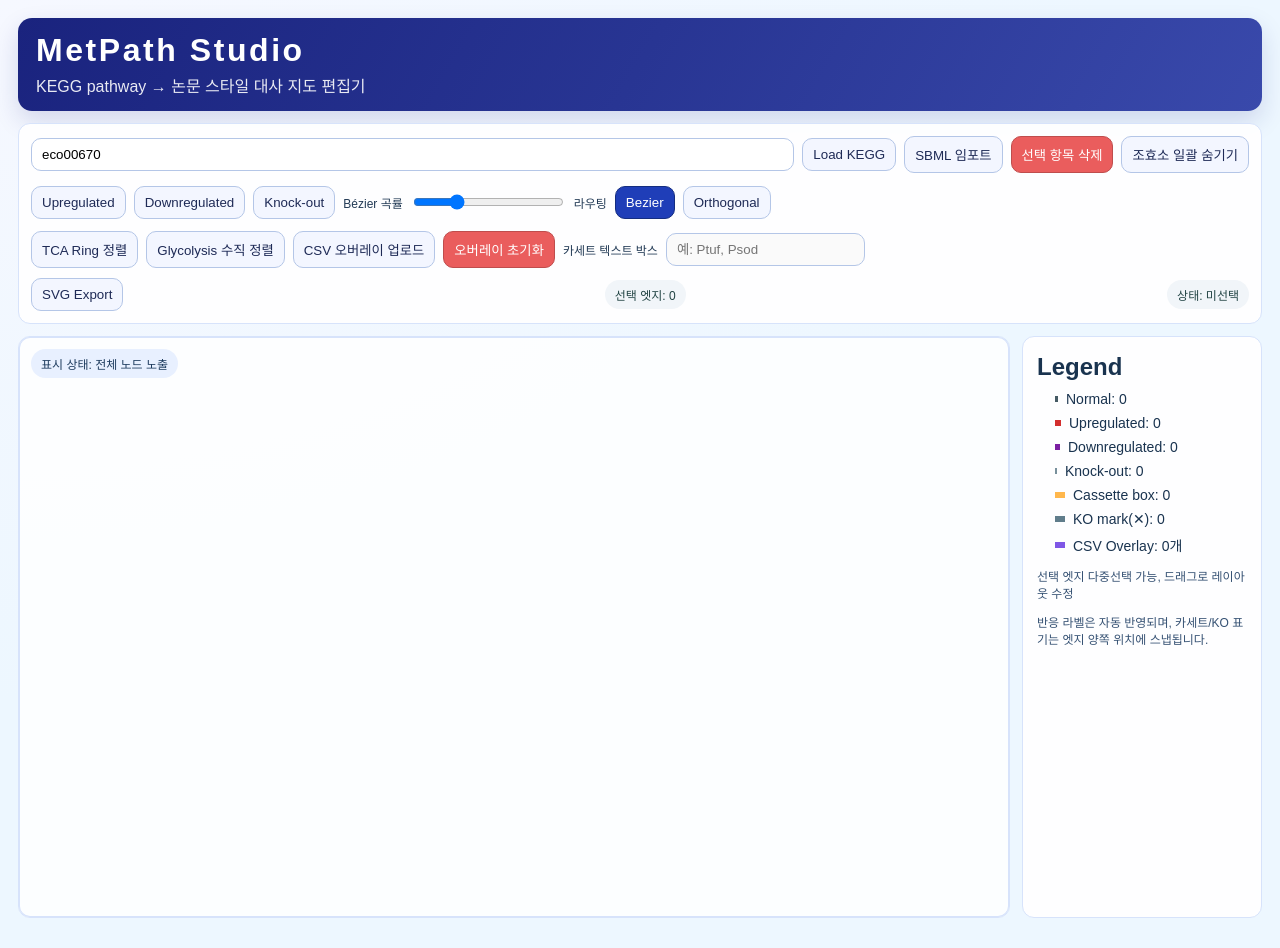
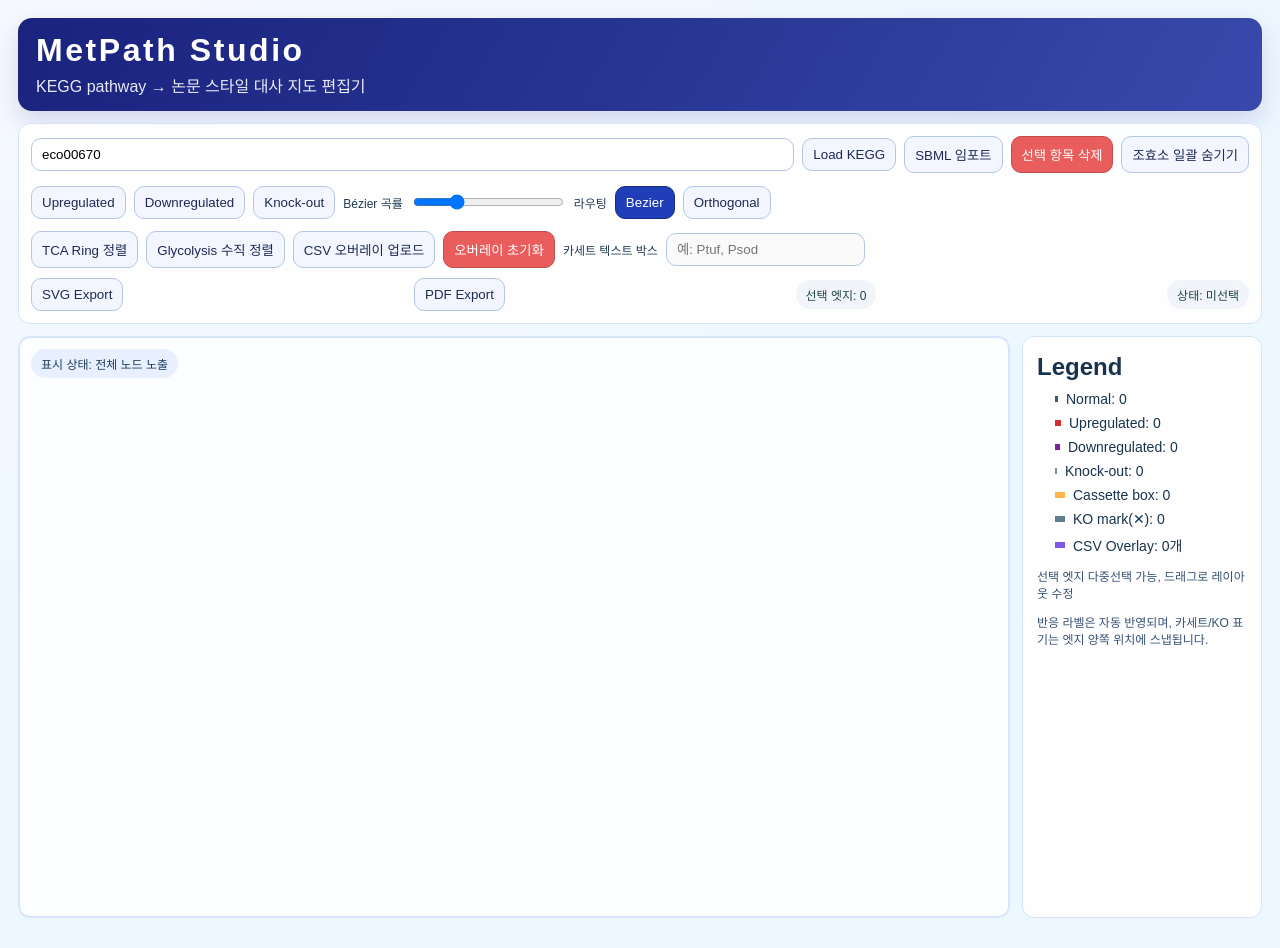
Before and after one commit to jeageon/metpath-studio, a React (Vite) app in the folder frontend/: page / in a window 1280 px wide. Built offline with nearby package versions, Linux system fonts and the light colour scheme.

Commit message:
feat: add pdf export for canvas pathway

```diff
--- a/frontend/package.json
+++ b/frontend/package.json
@@ -10,6 +10,7 @@
   },
   "dependencies": {
     "cytoscape": "^3.30.2",
+    "jspdf": "^2.5.2",
     "react": "^18.3.1",
     "react-dom": "^18.3.1"
   },
--- a/frontend/src/App.tsx
+++ b/frontend/src/App.tsx
@@ -1,6 +1,7 @@
 import { type ChangeEvent, useEffect, useMemo, useRef, useState } from 'react';
 import cytoscape from 'cytoscape';
 import type { Core, EdgeSingular, ElementDefinition } from 'cytoscape';
+import { jsPDF } from 'jspdf';
 
 import { fetchPathway, importSbml } from './api';
 import type { EdgeStatus, PathwayEdge, PathwayResponse } from './types';
@@ -282,6 +283,19 @@
   }
 
   return null;
+}
+
+function pxToMm(px: number): number {
+  return (px * 25.4) / 96;
+}
+
+function loadImageFromDataUrl(dataUrl: string): Promise<HTMLImageElement> {
+  return new Promise((resolve, reject) => {
+    const image = new Image();
+    image.onload = () => resolve(image);
+    image.onerror = () => reject(new Error('failed to decode image'));
+    image.src = dataUrl;
+  });
 }
 
 function gradientForValue(value: number, minValue: number, maxValue: number): string {
@@ -1031,6 +1045,46 @@
     link.click();
   };
 
+  const exportPdf = async () => {
+    const core = cyRef.current;
+    if (!core) {
+      return;
+    }
+
+    const png = core.png({ full: true, bg: '#fff', scale: 2, quality: 1 });
+    if (!png) {
+      setError('PDF Export용 PNG 생성에 실패했습니다.');
+      return;
+    }
+
+    try {
+      const image = await loadImageFromDataUrl(png);
+      const imageWidth = image.naturalWidth || 0;
+      const imageHeight = image.naturalHeight || 0;
+      if (!imageWidth || !imageHeight) {
+        setError('PDF Export용 이미지 크기 계산에 실패했습니다.');
+        return;
+      }
+
+      const pdf = new jsPDF({ orientation: 'landscape', unit: 'mm', format: 'a4' });
+      const pageWidth = pdf.internal.pageSize.getWidth();
+      const pageHeight = pdf.internal.pageSize.getHeight();
+      const widthMm = pxToMm(imageWidth);
+      const heightMm = pxToMm(imageHeight);
+      const scale = Math.min(pageWidth / widthMm, pageHeight / heightMm) * 0.95;
+      const renderWidth = widthMm * scale;
+      const renderHeight = heightMm * scale;
+      const offsetX = (pageWidth - renderWidth) / 2;
+      const offsetY = (pageHeight - renderHeight) / 2;
+
+      pdf.addImage(png, 'PNG', offsetX, offsetY, renderWidth, renderHeight);
+      pdf.save(`${pathway?.pathway_id || 'pathway'}_${Date.now()}.pdf`);
+      setError('');
+    } catch {
+      setError('PDF Export 중 오류가 발생했습니다.');
+    }
+  };
+
   return (
     <div className="app-root">
       <header className="hero">
@@ -1135,6 +1189,7 @@
 
         <div className="control-row footer-actions">
           <button onClick={exportSvg}>SVG Export</button>
+          <button onClick={exportPdf}>PDF Export</button>
           <span className="selection-pill">
             선택 엣지: {selectedEdgeIds.length}
           </span>
```
Also changed, not shown: 2 other files (tests, documents, lock files or other folders).
